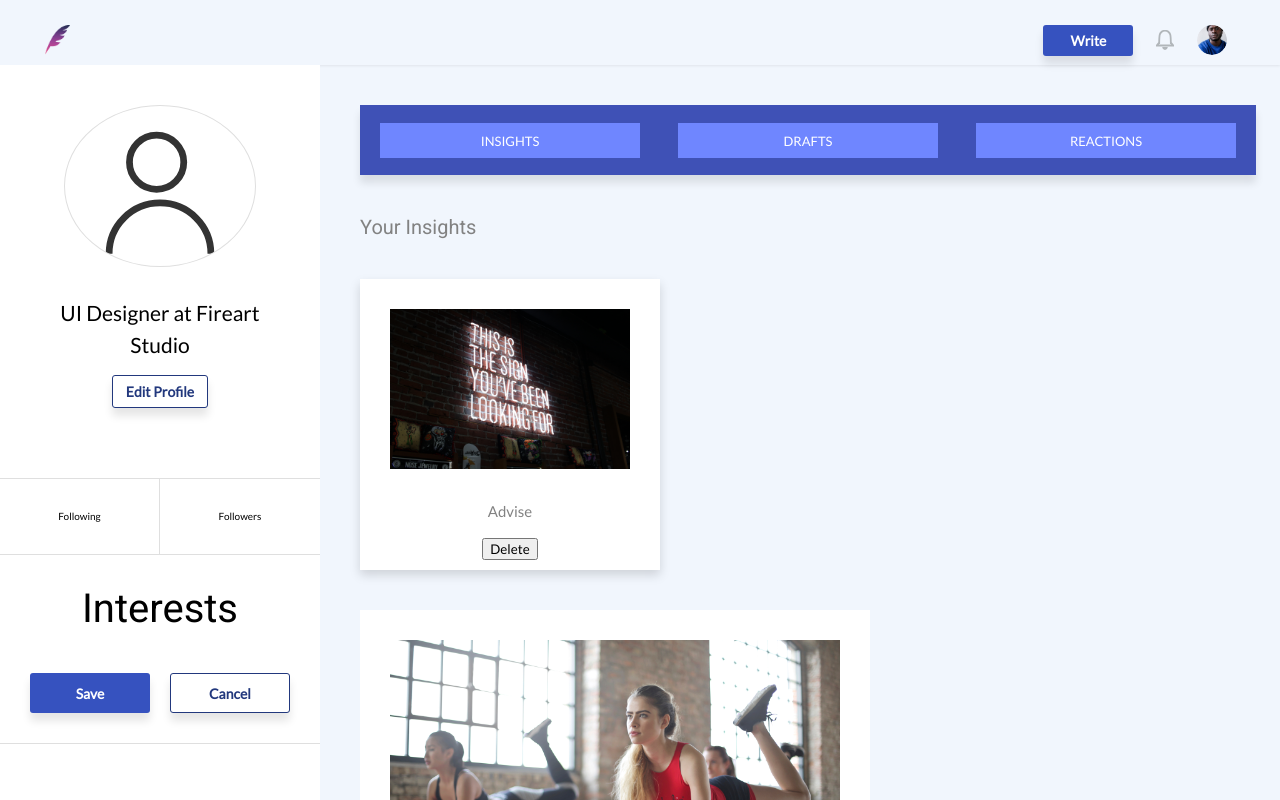
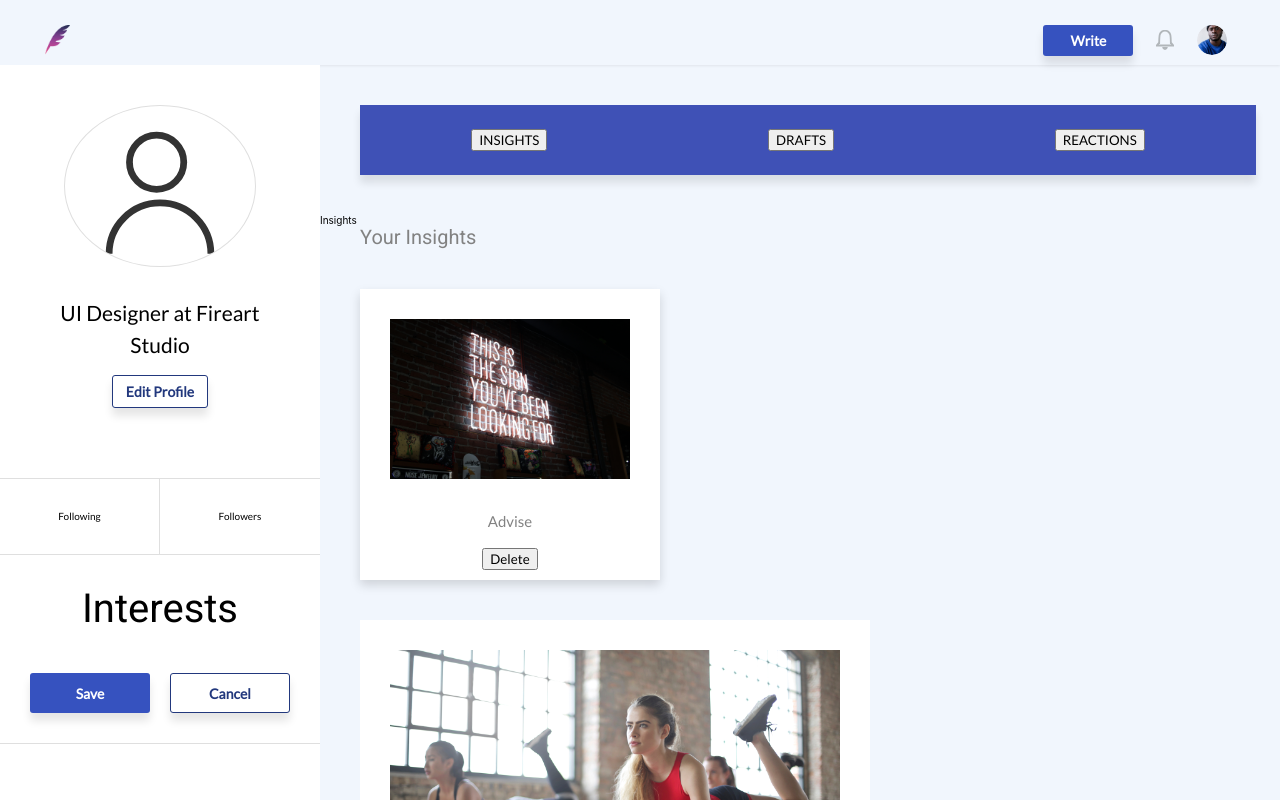
Before and after one commit to LABS-EU3/react_blog_frontend, a React (Create React App) app: page /profile in a window 1280 px wide. Shown: the top 800 px of the page. Built offline with nearby package versions, Linux system fonts and the light colour scheme; no server answers; sample sign-in values are in the browser's storage.

Commit message:
Refactor tabs to use buttons, import uesState hook

```diff
--- a/src/pages/ProfileCard.js
+++ b/src/pages/ProfileCard.js
@@ -1,44 +1,42 @@
-import React from 'react';
-import johnson from '../assets/images/johnson.jpg'
-import styled from 'styled-components';
-import yoga from '../assets/images/yoga.jpg';
-import words from '../assets/images/words.jpg';
-import EditProfile from '../pages/EditProfile';
-
+import React, { useState } from "react";
+import johnson from "../assets/images/johnson.jpg";
+import styled from "styled-components";
+import yoga from "../assets/images/yoga.jpg";
+import words from "../assets/images/words.jpg";
+import EditProfile from "../pages/EditProfile";
 
 const Section = styled.section`
   /* background-color:#F9F9F9; */
-width:100%;
+  width: 100%;
   display: flex;
 `;
 
 const Div = styled.div`
-background-color:white;
-width:25%;
-min-height:100vh;
+  background-color: white;
+  width: 25%;
+  min-height: 100vh;
   text-align: center;
-
 `;
 
 const SecondDiv = styled.div`
-width:70%;
+  width: 70%;
 
-a{
+  a {
     color: white;
-    border: 1px solid #6F86FF;
+    border: 1px solid #6f86ff;
     font-size: 13px;
     width: 29%;
     text-align: center;
-    background-color: #6F86FF;
-    :hover{
-        background-color:#5B6DC0;
+    background-color: #6f86ff;
+    :hover {
+      background-color: #5b6dc0;
     }
     height: 35px;
     padding-top: 8px;
     cursor: pointer;
   }
 
-h4{
+  h4 {
     font-size: 20px;
     color: #828282;
     margin-left: 40px;
@@ -48,33 +46,32 @@ h4{
 const MiniDiv = styled.div`
   display: flex;
   align-items: center;
-box-shadow: 0px 8px 8px rgba(0,0,0,0.1);
+  box-shadow: 0px 8px 8px rgba(0, 0, 0, 0.1);
   justify-content: space-around;
-background-color: #3F51B6;
-border: 1px solid #3F51B6;
+  background-color: #3f51b6;
+  border: 1px solid #3f51b6;
   height: 70px;
   margin: 40px;
   width: 100%;
 `;
 
-
 const ThirdDiv = styled.div`
-text-align:center;
+  text-align: center;
   color: #828282;
-box-shadow: 0px 5px 10px rgba(0,0,0,0.15);
+  box-shadow: 0px 5px 10px rgba(0, 0, 0, 0.15);
   margin-left: 40px;
   margin-top: 40px;
   background-color: white;
 
-button{
+  button {
     margin-bottom: 10px;
-
   }
 
-img{
+  img {
     width: 240px;
     margin: 30px;
-}`;
+  }
+`;
 
 const P = styled.p`
   font-size: 15px;
@@ -87,11 +84,11 @@ box-shadow: 0px 0px 0px 0px #aaa;
   margin-left: 40px;
   margin-top: 40px;
   background-color: white;
-img{
+  img {
     width: 450px;
     margin: 30px;
   }
-p{
+  p {
     font-size: 16px;
     color: #090909;
     font-weight: bold;
@@ -107,26 +104,33 @@ background-color: white;
   margin-top: 40px;
   height: 65px;
   width: 400px;
-img{
+  img {
     height: 40px;
     width: 40px;
     border-radius: 50%;
     margin: 30px;
   }
 
-p{
+  p {
     font-size: 17px;
-    color:#828282;
-    strong{
-        color:#5D6489;
+    color: #828282;
+    strong {
+      color: #5d6489;
     }
   }
-
 `;
 
+function ProfileCard() {
+  const [clicked, setClicked] = useState();
 
-function ProfileCard() {
+  const handleClick = e => {
+    setClicked(e.target.id);
+  };
 
+  const getInsights = insightType => {
+    if (insightType === "insights") {
+    }
+  };
   return (
     <Section>
       <Div>
@@ -135,27 +139,30 @@ function ProfileCard() {
 
       <SecondDiv>
         <MiniDiv>
+          <button id="insights" onClick={handleClick}>INSIGHTS</button>
+          <button id="drafts" onClick={handleClick}>DRAFTS</button>
+          <button id="reactions" onClick={handleClick}>REACTIONS</button>
+        </MiniDiv>
 
-                    <a> INSIGHTS</a>
-                    <a> DRAFTS </a>
-                    <a> REACTIONS</a>
-
-                </MiniDiv>
+        {clicked === "reactions" ? (
+          <div>Reactions</div>
+        ) : clicked === "drafts" ? (
+          <div>Drafts</div>
+        ) : (
+          <div>Insights</div>
+        )}
 
         <h4> Your Insights </h4>
 
         <section className="new-section">
-
           <ThirdDiv>
             <img src={words} alt="#" />
             <P>Advise</P>
             <button>Delete</button>
           </ThirdDiv>
-
         </section>
 
         <section className="second-section">
-
           <FourthDiv>
             <img src={yoga} alt="#" />
           </FourthDiv>
@@ -163,15 +170,14 @@ function ProfileCard() {
           <FifthDiv>
             <img src={johnson} alt="#" />
             {/* <p>Recent Activity</p> */}
-                        <p><strong>Damilolawumi</strong> <span>started following you</span></p>
+            <p>
+              <strong>Damilolawumi</strong> <span>started following you</span>
+            </p>
           </FifthDiv>
-
         </section>
-
       </SecondDiv>
-
     </Section>
-    )
+  );
 }
 
 export default ProfileCard;
```
Lines whose indentation alone changed are shown as unchanged.
